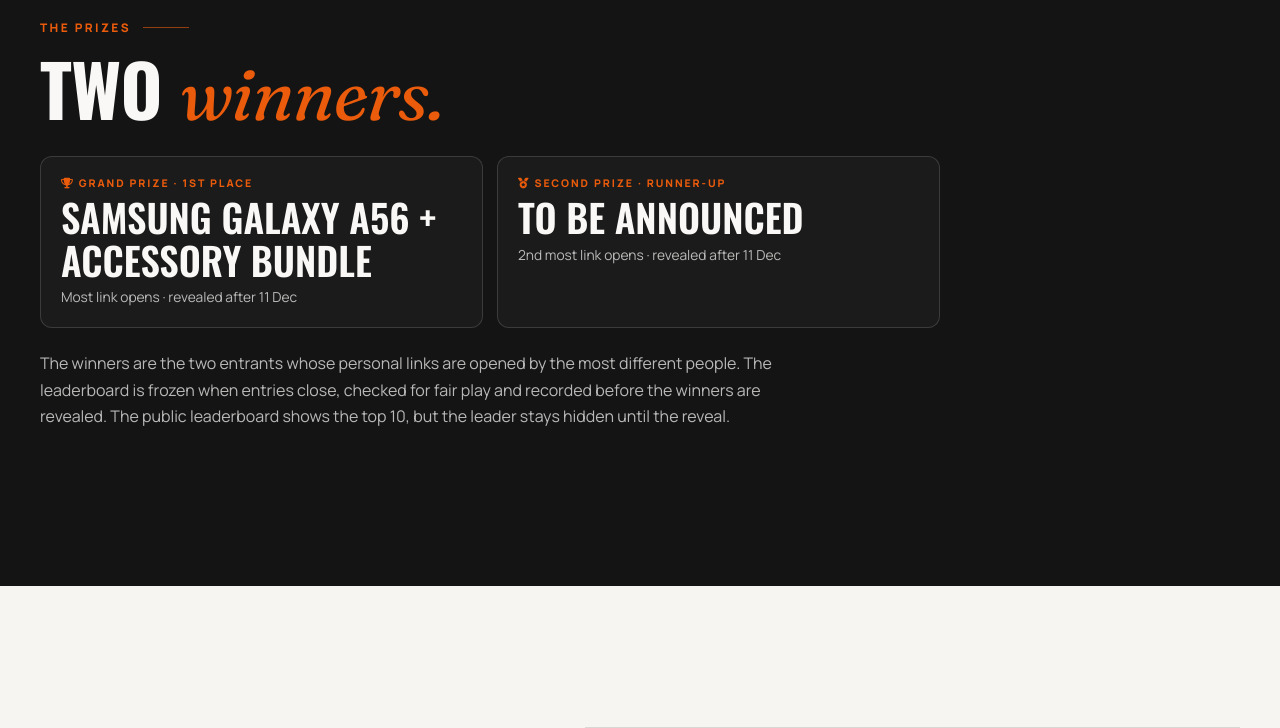
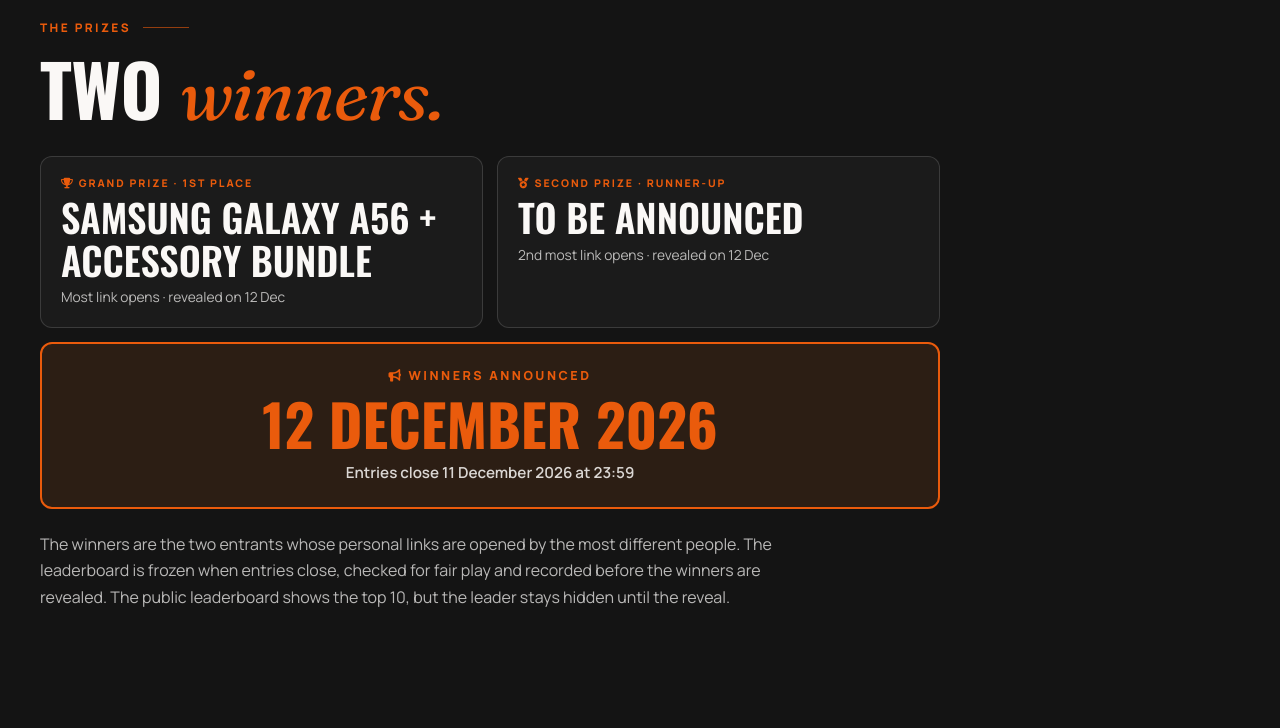
Before and after one commit to bothamaria169-code/georgemusicalfestival, a PHP site: page /cellc/win/how-to-enter in a window 1280 px wide. Shown: the part 3220-3948 px from the top of the page. Run offline with PHP 8.4, Linux system fonts and the light colour scheme; data that the repository does not hold is empty; some libraries are stand-ins or nearby versions.

Commit message:
Cell C: large 'Winners announced 12 December 2026' banner under the prize cards
Co-Authored-By: Claude Opus 5.5 <noreply@anthropic.com>

```diff
--- a/cellc/assets/css/site.css
+++ b/cellc/assets/css/site.css
@@ -323,6 +323,10 @@ button { font: inherit; }
 .draw-date small { display: block; font-size: .66rem; font-weight: 800; letter-spacing: .18em; text-transform: uppercase; color: var(--orange); }
 .draw-date strong { font-family: var(--f-display); font-size: 1.6rem; font-weight: 600; text-transform: uppercase; display: block; line-height: 1.1; margin: 4px 0 2px; }
 .draw-date span { font-size: .86rem; color: var(--text-light-muted); }
+.draw-announce { grid-column: 1 / -1; padding: 22px 24px; border: 2px solid var(--orange); border-radius: var(--radius); background: rgba(255,122,26,.10); text-align: center; }
+.draw-announce small { display: block; font-size: .78rem; font-weight: 800; letter-spacing: .2em; text-transform: uppercase; color: var(--orange); }
+.draw-announce strong { display: block; font-family: var(--f-display); font-size: clamp(2.4rem, 7vw, 3.6rem); font-weight: 700; text-transform: uppercase; line-height: 1; margin: 8px 0 6px; color: var(--orange); }
+.draw-announce span { font-size: .95rem; font-weight: 600; opacity: .85; }
 @media (max-width: 900px) { .fly-grid { grid-template-columns: 1fr; } .fly-mascot { max-width: 420px; margin: 0 auto; order: -1; } }
 @media (max-width: 480px) { .draw-dates { grid-template-columns: 1fr; } }
 
--- a/cellc/includes/prize-places.php
+++ b/cellc/includes/prize-places.php
@@ -2,9 +2,11 @@
 /** The two prizes under the leaderboard rules. Optional $placesClass adds classes to the wrapper. */
 $gp = draw_by_key('final');
 $sp = draw_by_key('event_day');
-$revealDate = 'after ' . fmt_date(setting('comp_close_at'), 'j M');
+$announceAt = $gp['scheduled_for'] ?? '2026-12-12';
+$revealDate = 'on ' . fmt_date($announceAt, 'j M');
 ?>
 <div class="draw-dates <?= e($placesClass ?? '') ?>">
   <div class="draw-date"><small><i class="fa-solid fa-trophy"></i> Grand Prize · 1st place</small><strong><?= e(setting('prize_headline')) ?></strong><span>Most link opens · revealed <?= e($revealDate) ?></span></div>
   <div class="draw-date"><small><i class="fa-solid fa-medal"></i> Second Prize · runner-up</small><strong><?= e(prize_lines($sp)[0] ?? 'To be announced') ?></strong><span>2nd most link opens · revealed <?= e($revealDate) ?></span></div>
+  <div class="draw-announce"><small><i class="fa-solid fa-bullhorn"></i> Winners announced</small><strong><?= e(fmt_date($announceAt, 'j F Y')) ?></strong><span>Entries close <?= e(fmt_date(setting('comp_close_at'), 'j F Y \a\t H:i')) ?></span></div>
 </div>
```
